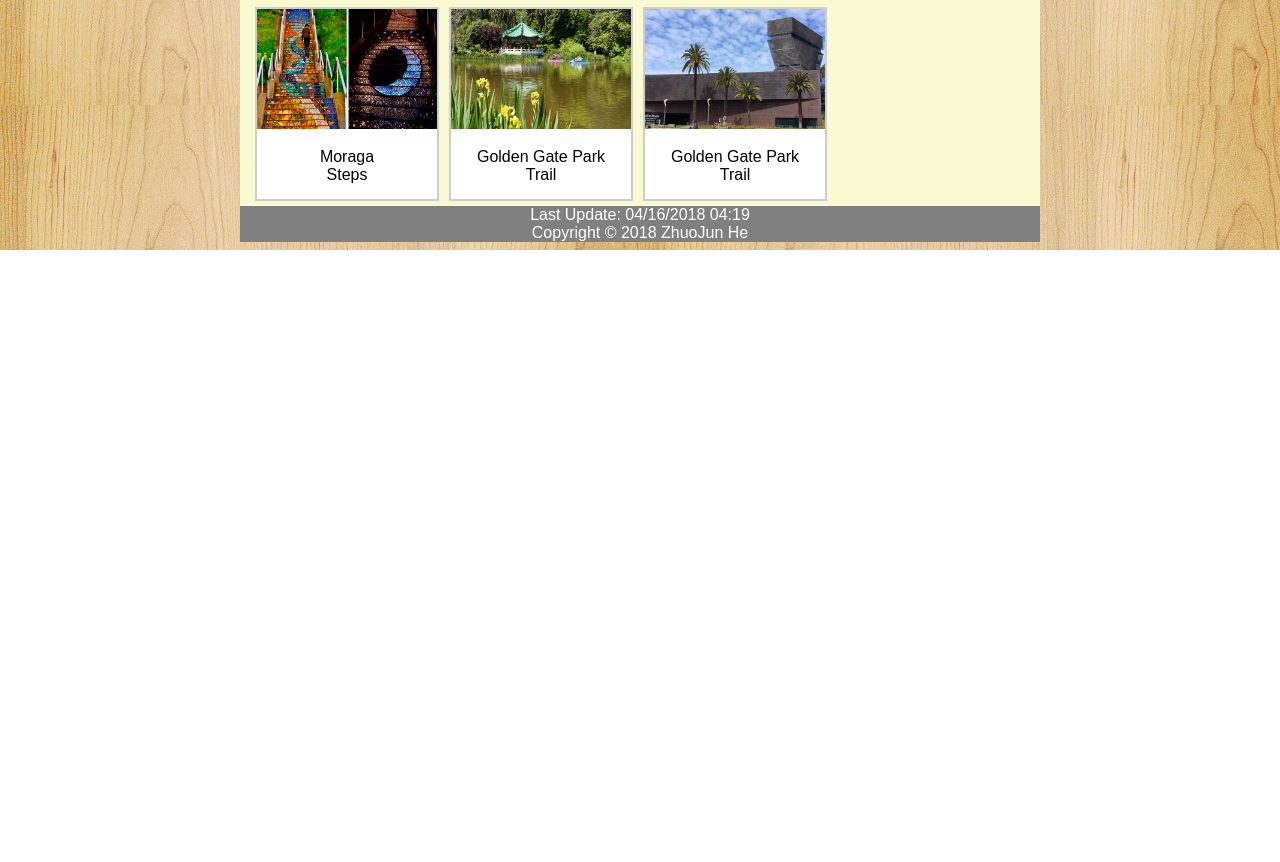
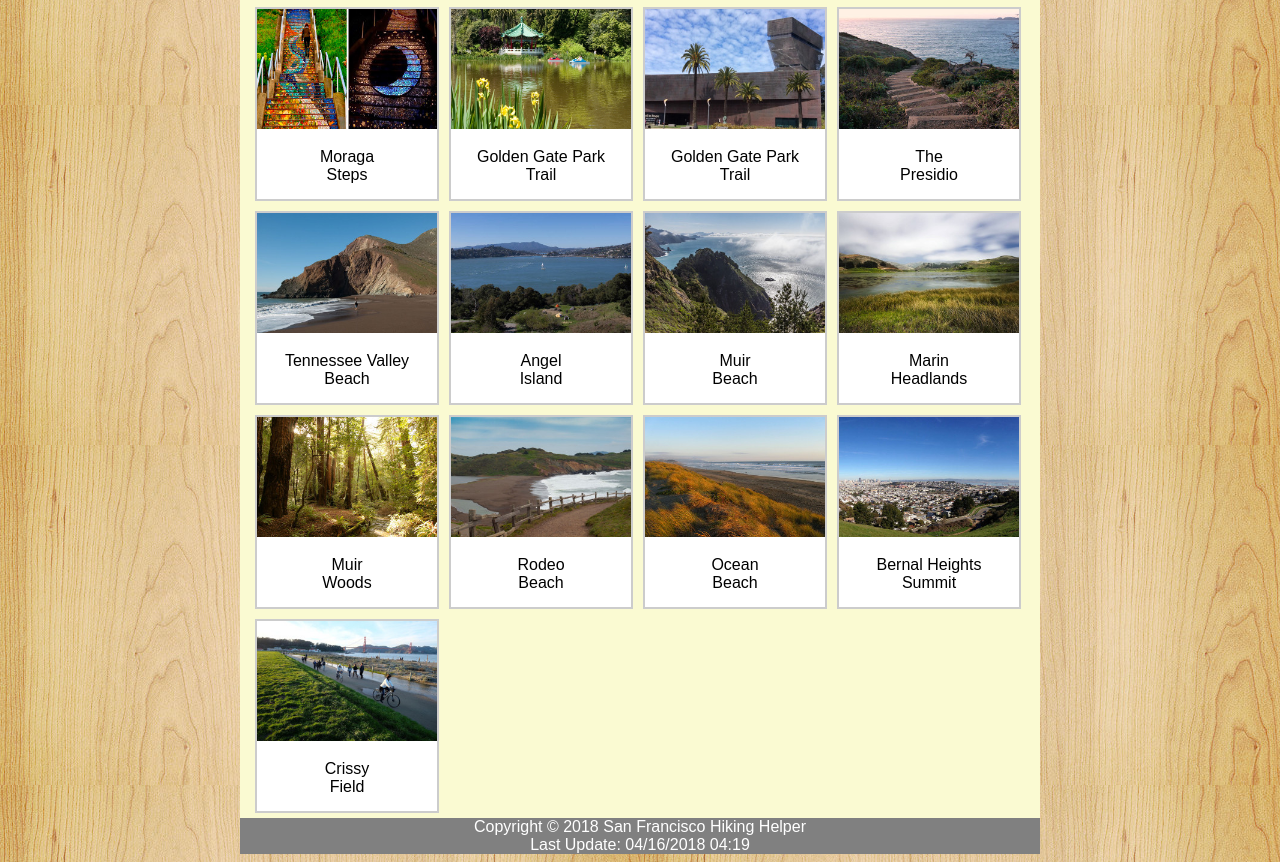
Before and after one commit to ivanzich/Hiking_Helper, a plain HTML site: page photoGallery.html in a window 1280 px wide. Shown: the part 1935-2797 px from the top of the page. Before the commit the page ends 2185 px from the top, so only its background shows below. Drawn offline with Linux system fonts and the light colour scheme.

Commit message:
adding some images

```diff
--- a/photoGallery.html
+++ b/photoGallery.html
@@ -289,17 +289,87 @@
                 <div class="desc">Golden Gate Park Trail</div>
             </div>
 
+            <div class="gallery">
+                <a target="_blank" href="images/photoGallery/The%20Presidio.jpg">
+    <img src="images/photoGallery/bitmap/The%20Presidio.jpg" alt="The Presidio" width="300" height="200">
+  </a>
+                <div class="desc">The <br> Presidio</div>
+            </div>
+
+            <div class="gallery">
+                <a target="_blank" href="images/photoGallery/Tennessee%20Valley%20Beach.jpg">
+    <img src="images/photoGallery/bitmap/Tennessee%20Valley%20Beach.jpg" alt="Tnnessee Valley Beach" width="300" height="200">
+  </a>
+                <div class="desc">Tennessee Valley Beach</div>
+            </div>
+
+            <div class="gallery">
+                <a target="_blank" href="images/photoGallery/Angel%20Island.jpg">
+    <img src="images/photoGallery/bitmap/Angel%20Island.jpg" alt="Angel Island" width="300" height="200">
+  </a>
+                <div class="desc">Angel <br> Island</div>
+            </div>
+
+            <div class="gallery">
+                <a target="_blank" href="images/photoGallery/Muir%20Beach.jpg">
+    <img src="images/photoGallery/bitmap/Muir%20Beach.jpg" alt="Muir Beach" width="300" height="200">
+  </a>
+                <div class="desc">Muir <br> Beach</div>
+            </div>
+
+            <div class="gallery">
+                <a target="_blank" href="images/photoGallery/Marin%20Headlands.jpg">
+    <img src="images/photoGallery/bitmap/Marin%20Headlands.jpg" alt="Marin Headlands" width="300" height="200">
+  </a>
+                <div class="desc">Marin <br> Headlands</div>
+            </div>
+
+            <div class="gallery">
+                <a target="_blank" href="images/photoGallery/Muir%20Woods.jpg">
+    <img src="images/photoGallery/bitmap/Muir%20Woods.jpg" alt="Golden Gate Park Trail" width="300" height="200">
+  </a>
+                <div class="desc">Muir <br> Woods</div>
+            </div>
+
+            <div class="gallery">
+                <a target="_blank" href="images/photoGallery/Rodeo%20Beach.jpg">
+    <img src="images/photoGallery/bitmap/Rodeo%20Beach.jpg" alt="Golden Gate Park Trail" width="300" height="200">
+  </a>
+                <div class="desc">Rodeo <br> Beach</div>
+            </div>
+
+            <div class="gallery">
+                <a target="_blank" href="images/photoGallery/Ocean%20Beach.jpg">
+    <img src="images/photoGallery/bitmap/Ocean%20Beach.jpg" alt="Golden Gate Park Trail" width="300" height="200">
+  </a>
+                <div class="desc">Ocean <br> Beach</div>
+            </div>
+
+            <div class="gallery">
+                <a target="_blank" href="images/photoGallery/Bernal%20Heights%20Summit.jpg">
+    <img src="images/photoGallery/bitmap/Bernal%20Heights%20Summit.jpg" alt="Golden Gate Park Trail" width="300" height="200">
+  </a>
+                <div class="desc">Bernal Heights Summit</div>
+            </div>
+
+            <div class="gallery">
+                <a target="_blank" href="images/photoGallery/Crissy%20Field.jpg">
+    <img src="images/photoGallery/bitmap/Crissy%20Field.jpg" alt="Golden Gate Park Trail" width="300" height="200">
+  </a>
+                <div class="desc">Crissy <br> Field</div>
+            </div>
 
 
         </div>
         <div id="footer">
+            Copyright &copy; 2018 San Francisco Hiking Helper
+            <br>
             <script>
                 var dateModified = document.lastModified;
                 mydate = dateModified.slice(0, 16);
                 document.write("Last Update: " + mydate);
 
             </script>
-            <br> Copyright &copy; 2018 ZhuoJun He
         </div>
     </div>
 </body>
```
Lines whose indentation alone changed are shown as unchanged.
